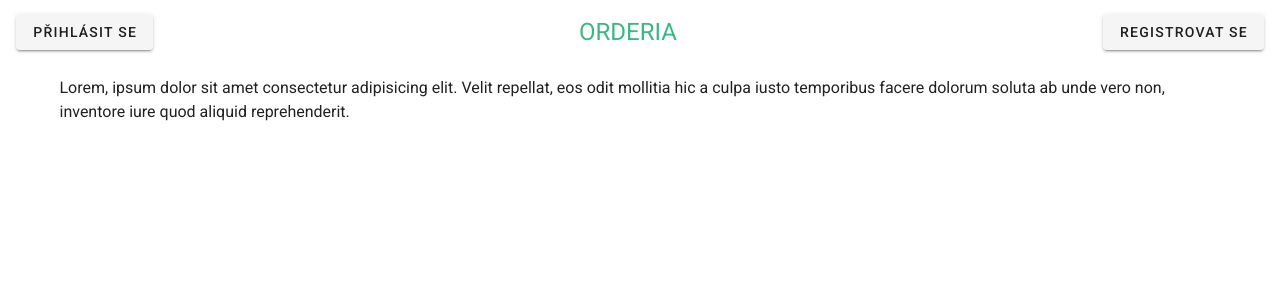
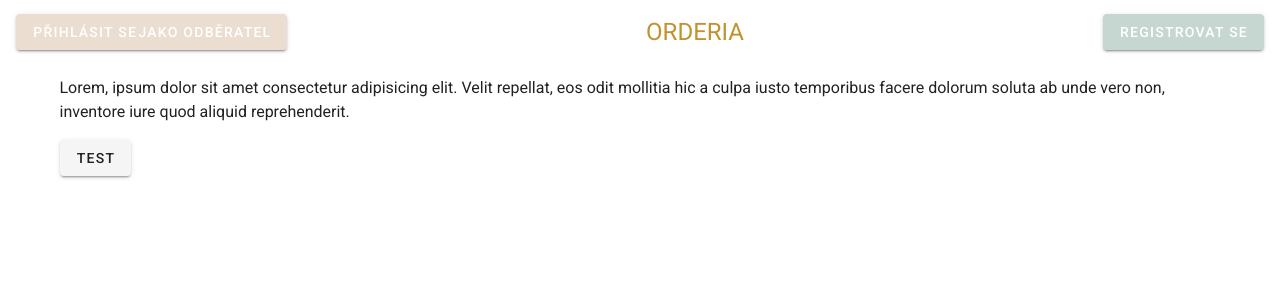
Before and after one commit to zladkaskazkina/Orderia, a Vue app: page / in a window 1280 px wide. Shown: the top 300 px of the page. Built offline with nearby package versions, Linux system fonts and the light colour scheme.

Commit message:
add customs style

```diff
--- a/src/components/MainNavbar.vue
+++ b/src/components/MainNavbar.vue
@@ -1,15 +1,20 @@
 <template>
   <nav>
     <v-toolbar app flat>
-      <v-btn flat router to="/login">
-        Přihlásit se
+      <v-btn flat class="primary" router to="/login">
+        Přihlásit se <br />
+        <span small>jako odběratel</span>
       </v-btn>
       <v-spacer></v-spacer>
-      <v-toolbar-title class="headline text-uppercase">
-        <router-link to="/" class="brand"> Orderia </router-link>
+      <v-toolbar-title
+        class="headline text-uppercase success--text"
+        router
+        to="/"
+      >
+        Orderia
       </v-toolbar-title>
       <v-spacer></v-spacer>
-      <v-btn flat router to="/registrace">
+      <v-btn class="secondary" flat router to="/registrace">
         Registrovat se
       </v-btn>
     </v-toolbar>
--- a/src/plugins/vuetify.js
+++ b/src/plugins/vuetify.js
@@ -1,8 +1,19 @@
 import Vue from "vue";
 import Vuetify from "vuetify/lib";
 
-Vue.use(Vuetify, {
-  iconfont:"md"
+Vue.use(Vuetify);
+
+export default new Vuetify({
+  iconfont: "md",
+  theme: {
+    themes: {
+      light: {
+    primary: '#EBDDCF',
+    secondary: '#c6d6d0',
+    error: '#082940',
+    info: '#d4dfe6',
+    success: '#c1922d'
+  },
+},
+},
 });
-
-export default new Vuetify({});
--- a/src/views/Home.vue
+++ b/src/views/Home.vue
@@ -5,16 +5,14 @@
       eos odit mollitia hic a culpa iusto temporibus facere dolorum soluta ab
       unde vero non, inventore iure quod aliquid reprehenderit.
     </p>
+    <v-btn flat router to="/test"> test </v-btn>
   </v-container>
 </template>
 
 <script>
-
-
 // @ is an alias to /src
 export default {
   name: "Home",
-  components: {
-  }
+  components: {},
 };
 </script>
--- a/src/views/Login.vue
+++ b/src/views/Login.vue
@@ -31,7 +31,7 @@
     <v-divider></v-divider>
 
     <v-card-actions>
-      <v-btn outlined x-small color="info">Registrovat se</v-btn>
+      <v-btn outlined color="info">Registrovat se</v-btn>
       <v-spacer></v-spacer>
       <v-btn color="info">Přihlásit se</v-btn>
     </v-card-actions>
```
